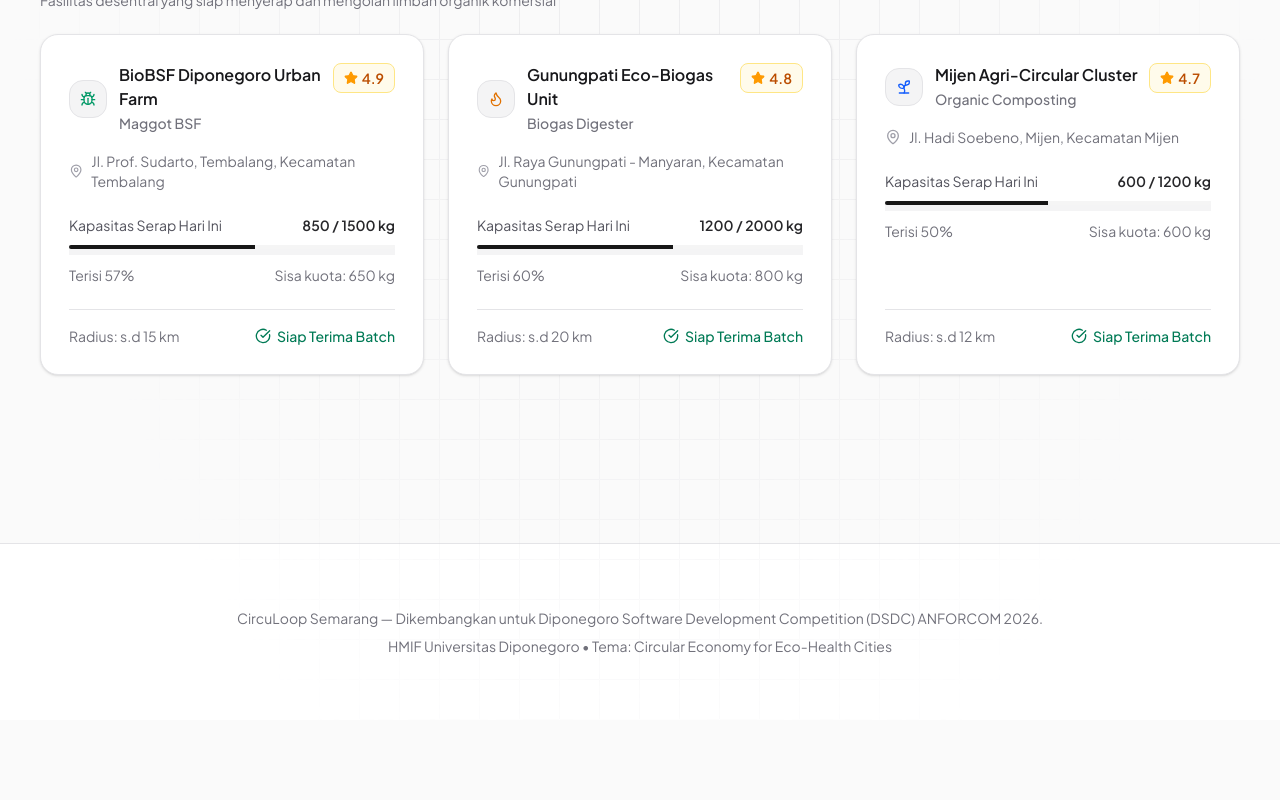
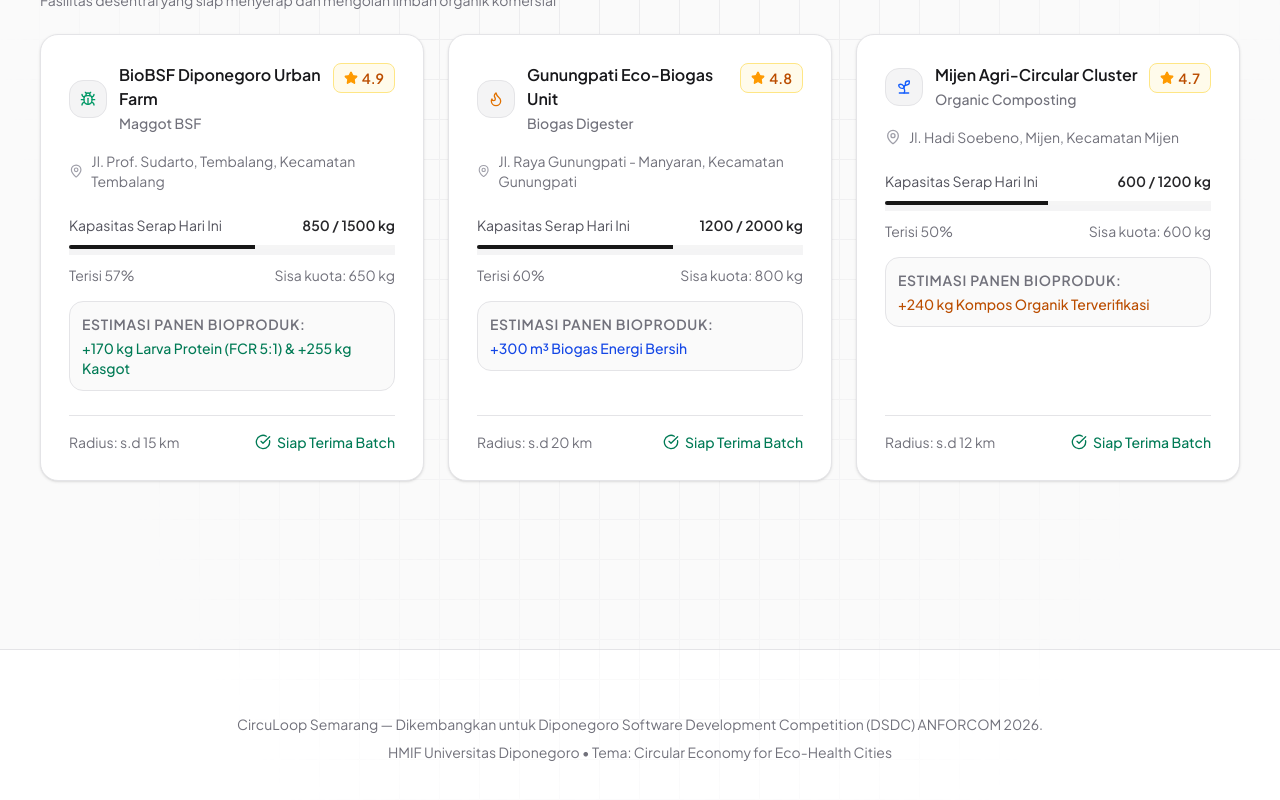
Before and after one commit to hi-aprilwang/bioloka, a Next.js app: page /dashboard in a window 1280 px wide. Shown: the part 2360-3160 px from the top of the page. Before the commit the page ends 3080 px from the top, so only its background shows below. Built offline with nearby package versions, Linux system fonts and the light colour scheme.

Commit message:
feat(valorizers): display real-time sustainable protein and kasgot fertilizer yield projections on facility cards

```diff
--- a/src/components/ValorizerHubs.tsx
+++ b/src/components/ValorizerHubs.tsx
@@ -93,6 +93,28 @@ export function ValorizerHubs() {
                     <span>Sisa kuota: {facility.dailyCapacityKg - facility.currentIntakeKg} kg</span>
                   </div>
                 </div>
+
+                {/* Bioproduct Output Estimation Pill */}
+                <div className="rounded-xl bg-zinc-50 dark:bg-zinc-950/70 p-3 border border-zinc-200 dark:border-zinc-800 text-sm space-y-1">
+                  <span className="text-sm font-semibold text-zinc-500 uppercase tracking-wider block">
+                    Estimasi Panen Bioproduk:
+                  </span>
+                  {facility.type === "Maggot BSF" && (
+                    <div className="text-emerald-700 dark:text-emerald-400 font-medium">
+                      +{(facility.currentIntakeKg / 5).toFixed(0)} kg Larva Protein (FCR 5:1) & +{(facility.currentIntakeKg * 0.3).toFixed(0)} kg Kasgot
+                    </div>
+                  )}
+                  {facility.type === "Biogas Digester" && (
+                    <div className="text-blue-700 dark:text-blue-400 font-medium">
+                      +{(facility.currentIntakeKg * 0.25).toFixed(0)} m³ Biogas Energi Bersih
+                    </div>
+                  )}
+                  {facility.type === "Organic Composting" && (
+                    <div className="text-amber-700 dark:text-amber-400 font-medium">
+                      +{(facility.currentIntakeKg * 0.4).toFixed(0)} kg Kompos Organik Terverifikasi
+                    </div>
+                  )}
+                </div>
               </div>
 
               <div className="mt-6 pt-4 border-t border-zinc-200 dark:border-zinc-800/70 text-sm text-zinc-500 dark:text-zinc-400 flex items-center justify-between">
```
